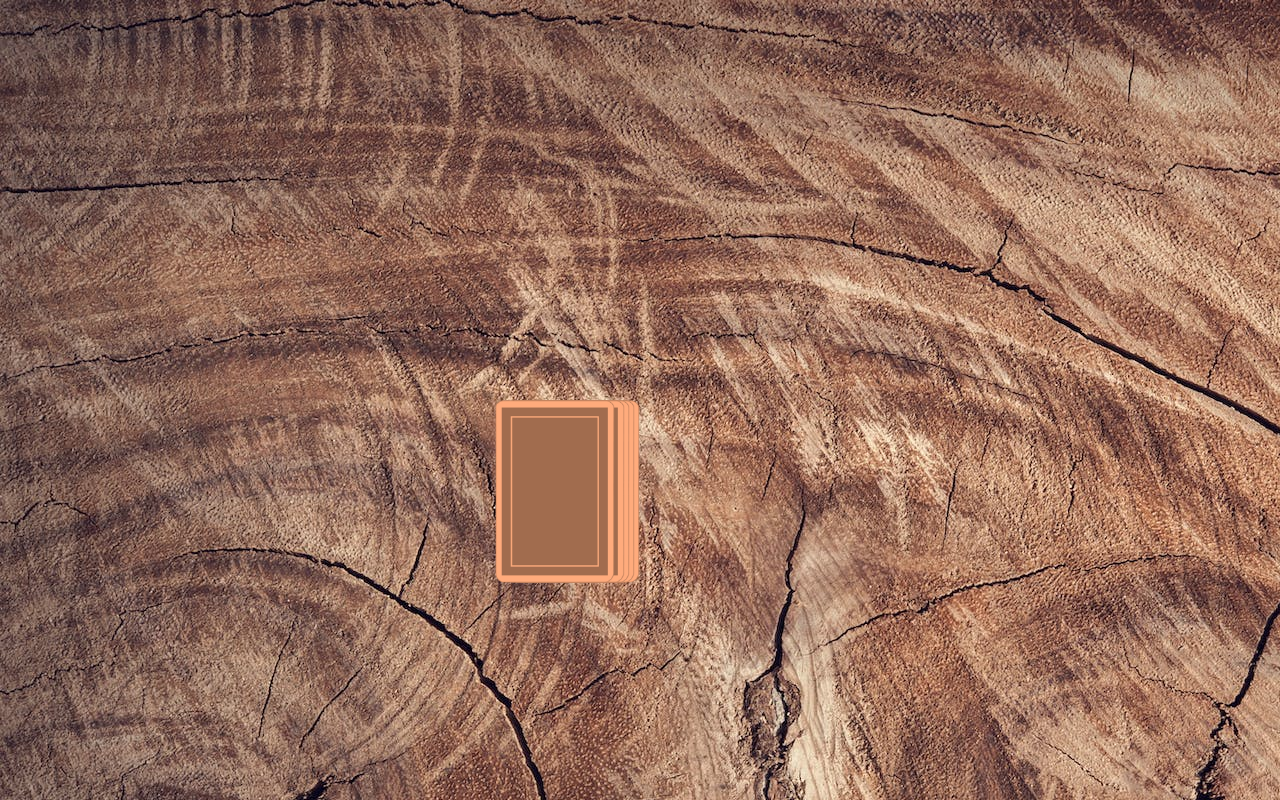
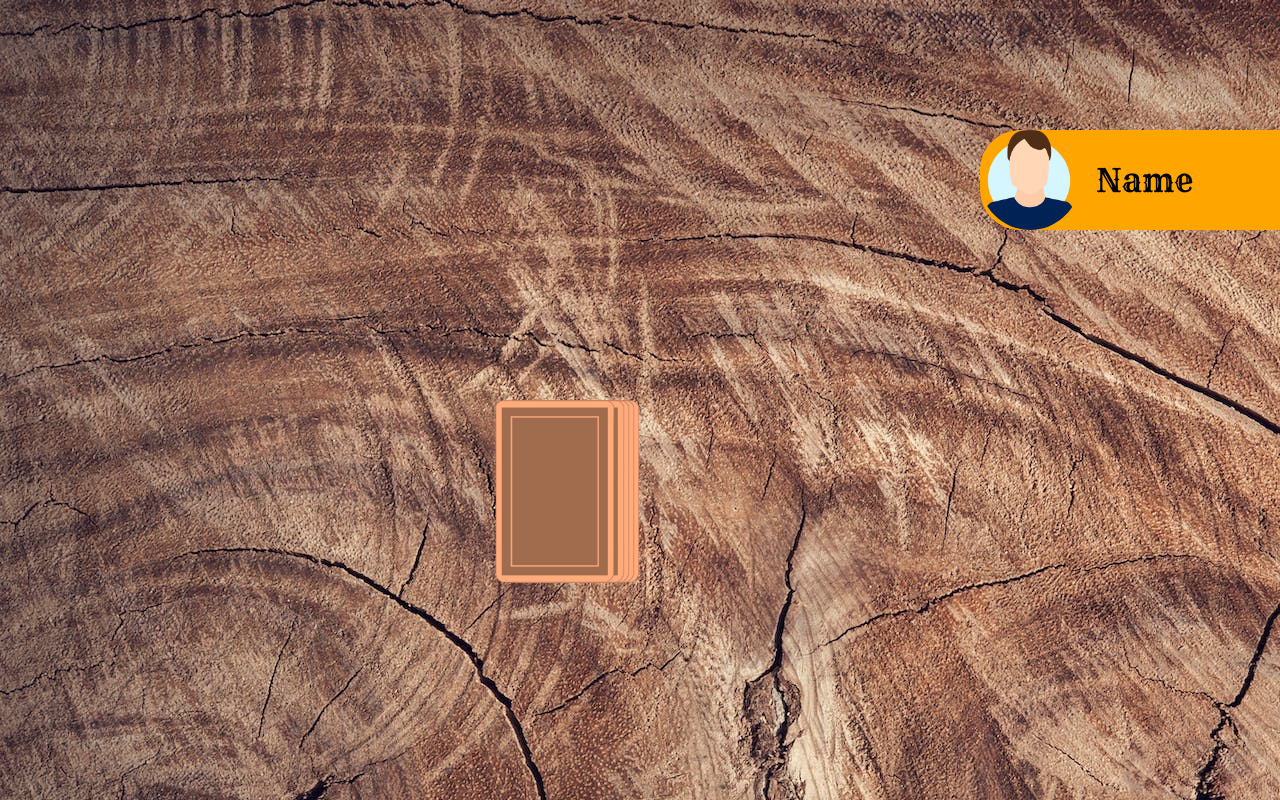
Before and after one commit to MustafaYusufAK/ringoffire, an Angular app: page /game in a window 1280 px wide. Built offline with nearby package versions, Linux system fonts and the light colour scheme.

Commit message:
first player created

```diff
--- a/src/app/main-content/game/game.component.html
+++ b/src/app/main-content/game/game.component.html
@@ -1,3 +1,4 @@
+<app-player style="top: 130px" class="player-position"></app-player>
 <div class="field">
 
     <div class="card-stack">
--- a/src/app/main-content/game/game.component.scss
+++ b/src/app/main-content/game/game.component.scss
@@ -54,3 +54,8 @@
         transform: scale(1.3) translateX(140px) translateY(-180px) rotate(-10deg);
     }
 }
+
+.player-position {
+    position: absolute;
+    right: 0px;
+}
--- a/src/app/main-content/game/game.component.ts
+++ b/src/app/main-content/game/game.component.ts
@@ -1,11 +1,13 @@
 import { Component, OnInit } from '@angular/core';
 import { CommonModule } from '@angular/common';
 import { Game } from '../../../models/game';
+import { PlayerComponent } from '../player/player.component';
 
 @Component({
   selector: 'app-game',
   standalone: true,
-  imports: [CommonModule,],
+  imports: [CommonModule,
+    PlayerComponent],
   templateUrl: './game.component.html',
   styleUrl: './game.component.scss'
 })
--- /dev/null
+++ b/src/app/main-content/player/player.component.html
@@ -0,0 +1,4 @@
+<div class="player">
+    <img src="assets/avatar.png" alt="">
+    <span>Name</span>
+</div>
--- /dev/null
+++ b/src/app/main-content/player/player.component.scss
@@ -0,0 +1,22 @@
+.player {
+    width: 300px;
+    display: flex;
+    align-items: center;
+
+    span {
+        font-size: 32px;
+        margin-left: 16px;
+    }
+
+    border-top-left-radius: 40px;
+    border-bottom-left-radius: 40px;
+    background-color: orange;
+
+    img {
+        width: 100px;
+        height: 100px;
+        object-fit: cover;
+        border-radius: 100%;
+    }
+
+}
```
Also changed, not shown: src/app/main-content/player/player.component.ts (added, +12 -0 lines), src/assets/avatar.png (added), 1 other file (tests, documents, lock files or other folders).
